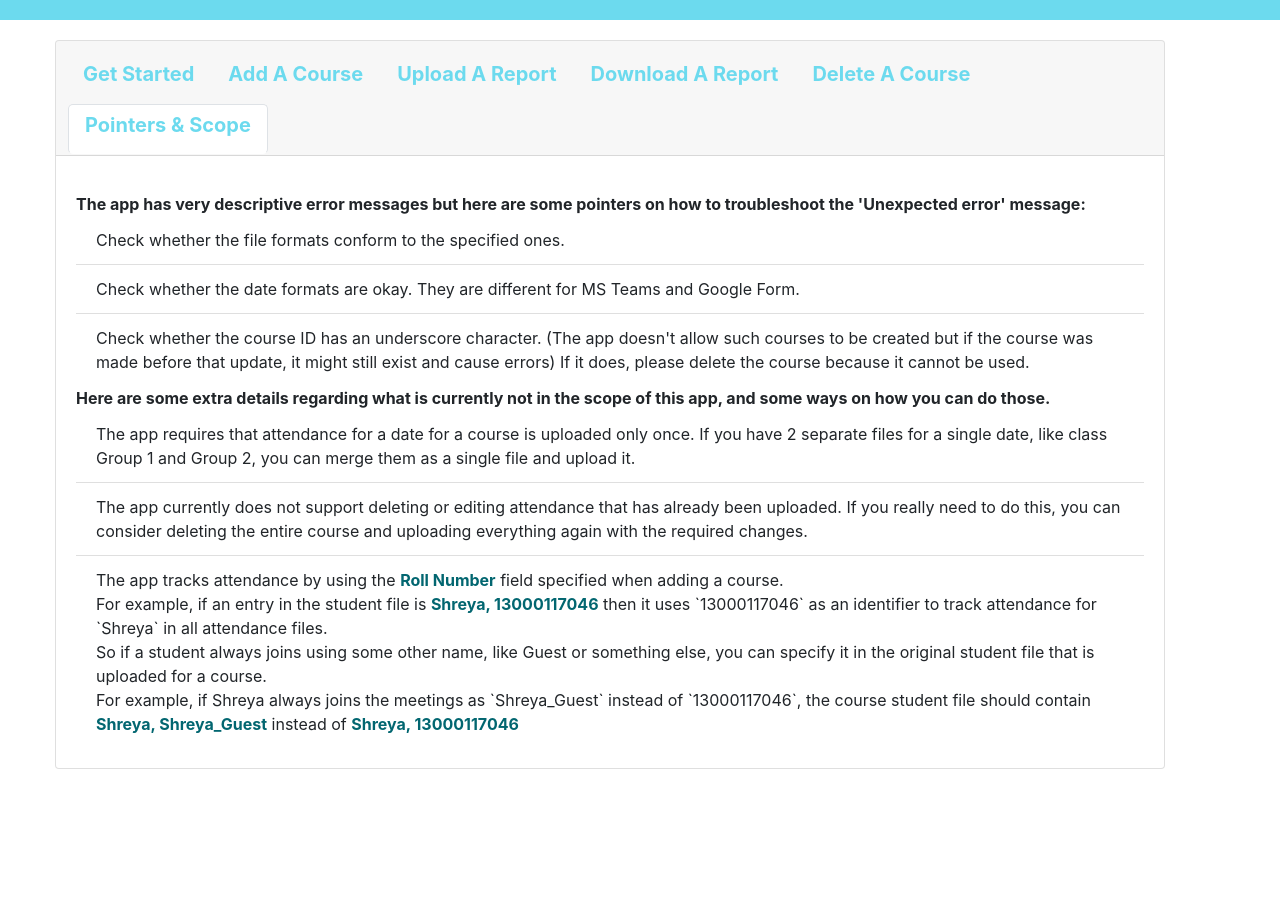
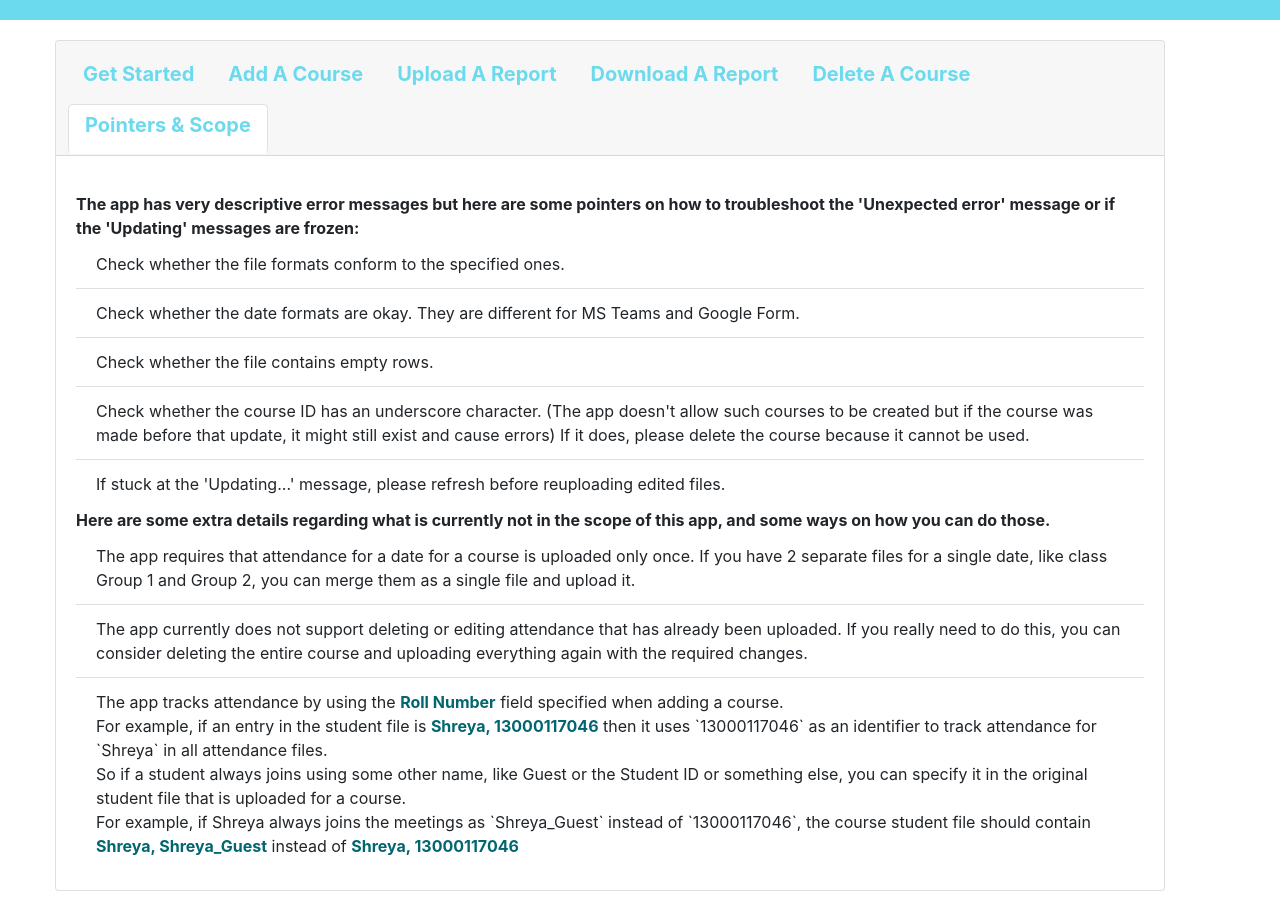
Before and after one commit to Shreya-7/Attendance-Tracker, a Flask app: page /help in a window 1280 px wide, after a click on "Pointers & Scope". Shown: the part 60-971 px from the top of the page. Before the commit the page ends 829 px from the top, so only its background shows below. Run offline with Flask 2, Linux system fonts and the light colour scheme; some libraries are stand-ins or nearby versions.

Commit message:
updated help text

```diff
--- a/templates/help.html
+++ b/templates/help.html
@@ -122,7 +122,7 @@
                                                 <td>13</td>
                                             </tr>
                                         </table>
-                                        Any and all tracking done for the student is via the Roll Number.
+                                        Any and all tracking done for the student is via the Roll Number, which has to be unique throughout the entire college. The name is only used when generating the downloadable report.
                                     </li>
                                     <li class="list-group-item"><b>Very Important Note:</b>
                                         The <span class="highlight">Full Name</span> field in the MS Teams report
@@ -400,14 +400,18 @@
                         <div class="tab-pane" id="troubleshoot" role="tabpanel" aria-labelledby="troubleshoot-tab">
                             <b>
                                 The app has very descriptive error messages but here are some pointers on how to troubleshoot the 'Unexpected error'
-                                message:
+                                message or if the 'Updating' messages are frozen:
                             </b>
                             <ul class="list-group list-group-flush">
                                 <li class="list-group-item">Check whether the file formats conform to the specified ones.</li>
                                 <li class="list-group-item">Check whether the date formats are okay. They are different for MS Teams and Google Form.</li>
+                                <li class="list-group-item">Check whether the file contains empty rows.</li>
                                 <li class="list-group-item">Check whether the course ID has an underscore character. (The app doesn't allow such courses
                                     to be created but if the course was made before that update, it might still exist and cause errors)
                                     If it does, please delete the course because it cannot be used.
+                                </li>
+                                <li class="list-group-item">
+                                    If stuck at the 'Updating...' message, please refresh before reuploading edited files.
                                 </li>
                             </ul>
                             <b>
@@ -432,7 +436,7 @@
                                     For example, if an entry in the student file is <span class="highlight">Shreya, 13000117046</span> then it uses
                                     `13000117046` as an identifier to track attendance for `Shreya` in all attendance files.
                                     <br>
-                                    So if a student always joins using some other name, like Guest or something else, you can specify it in the
+                                    So if a student always joins using some other name, like Guest or the Student ID or something else, you can specify it in the
                                     original student file that is uploaded for a course.
                                     <br>
                                     For example, if Shreya always joins the meetings as
```
